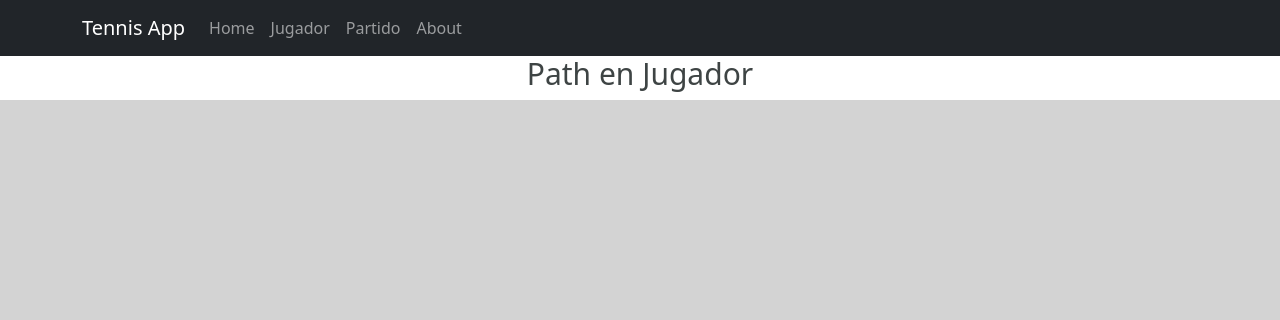
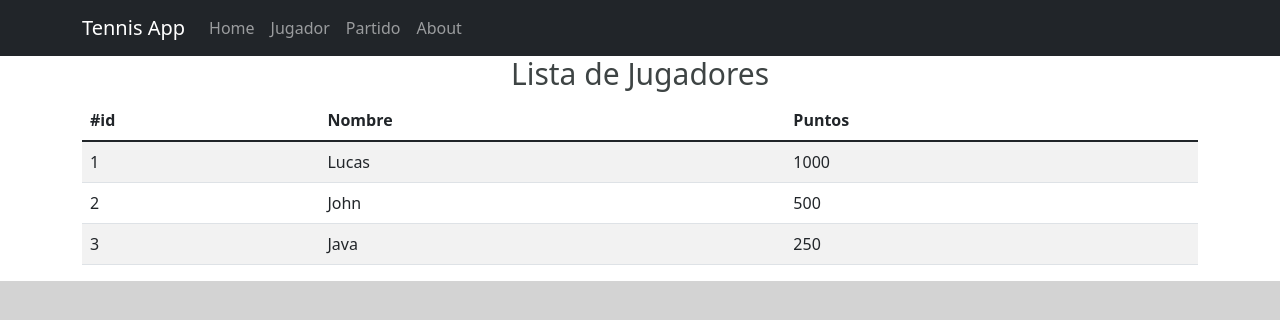
Before and after one commit to lukzfern/My-first-CRUD, a React app in the folder tennis-web/: page /jugador in a window 1280 px wide. Shown: the top 320 px of the page. Built offline with nearby package versions, Linux system fonts and the light colour scheme.

Commit message:
Player list and player table added

```diff
--- /dev/null
+++ b/tennis-web/src/components/TablaJugador.jsx
@@ -0,0 +1,35 @@
+import React from "react";
+import { Table } from "react-bootstrap";
+
+const TablaJugador = ( { data } ) => {
+
+    const renderJugador = (jugador) => {
+        const { id, nombre, puntos } = jugador;
+
+        return (
+              <tr key={id}>
+                <td>{id}</td>
+                <td>{nombre}</td>
+                <td>{puntos}</td>
+              </tr>
+        )
+    }
+
+    return (
+        <Table striped>
+            <thead>
+                <tr>
+                    <th>#id</th>
+                    <th>Nombre</th>
+                    <th>Puntos</th>
+              </tr>
+            </thead>
+            <tbody>
+                {data.map(renderJugador)}
+            </tbody>
+        </Table>
+
+    )
+}
+
+export default TablaJugador;
--- a/tennis-web/src/container/Jugador.jsx
+++ b/tennis-web/src/container/Jugador.jsx
@@ -1,13 +1,35 @@
-import React from "react";
+import React, { useState } from "react";
 import Typography from "../components/typography/Typography";
+import TablaJugador from "../components/TablaJugador";
+
+const listaTotalJugadores = [
+    {
+        "id": 1,
+        "nombre": "Lucas",
+        "puntos": 1000,
+    },
+    {
+        "id": 2,
+        "nombre": "John",
+        "puntos": 500,
+    },
+    {
+        "id": 3,
+        "nombre": "Java",
+        "puntos": 250,
+    }
+]
 
 const Jugador = () => {
 
+    const [listaJugadores, setListaJugadores] = useState(listaTotalJugadores);
+
     return(
         <>
-            <Typography>
-                Path en Jugador
-            </Typography>
+            <Typography>Lista de Jugadores</Typography>
+            <TablaJugador
+                data={listaJugadores}
+            />
         </>
     )
 }
```
